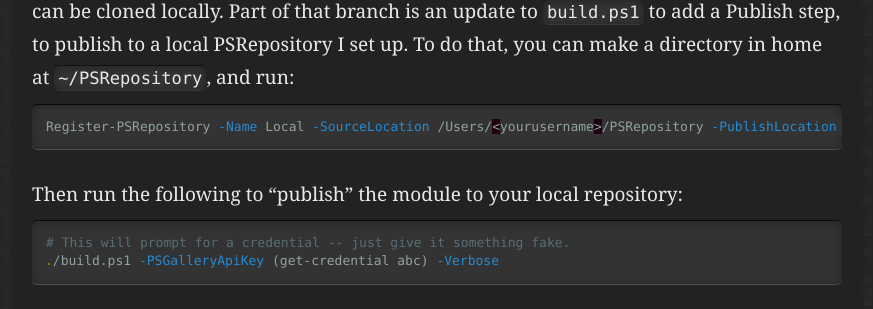
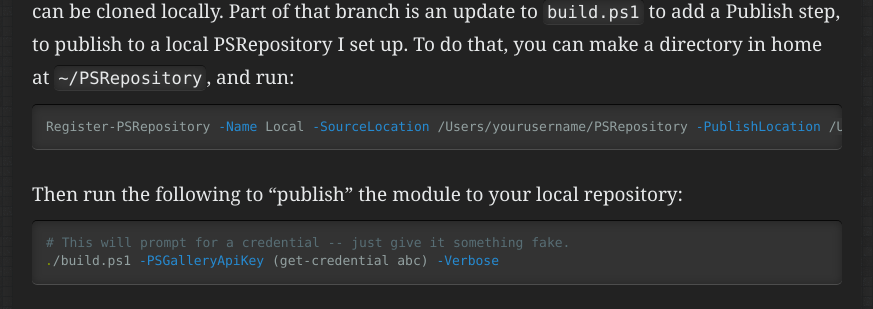
Before and after one commit to ryanspletzer/ryanspletzer.github.io, a Jekyll site: the page built from _posts/2023-07-02-my-themed-terminal-setups.md, in a window 1280 px wide and 900 px high, scrolled down 4093 px. Shown: the part 141-450 px from the top of the window, without its empty margins (57-930 px from the left). Built offline with Jekyll 4.4.1, drawn with Linux system fonts in a browser that asks for light colours.

Commit message:
More theme fixes

````diff
--- a/_posts/2023-07-02-my-themed-terminal-setups.md
+++ b/_posts/2023-07-02-my-themed-terminal-setups.md
@@ -150,7 +150,7 @@ that branch is an update to `build.ps1` to add a Publish step, to publish to a l
 you can make a directory in home at `~/PSRepository`, and run:
 
 ```powershell
-Register-PSRepository -Name Local -SourceLocation /Users/<yourusername>/PSRepository -PublishLocation /Users/<yourusername>/PSRepository -InstallationPolicy Trusted
+Register-PSRepository -Name Local -SourceLocation /Users/yourusername/PSRepository -PublishLocation /Users/yourusername/PSRepository -InstallationPolicy Trusted
 ```
 
 Then run the following to "publish" the module to your local repository:
````
